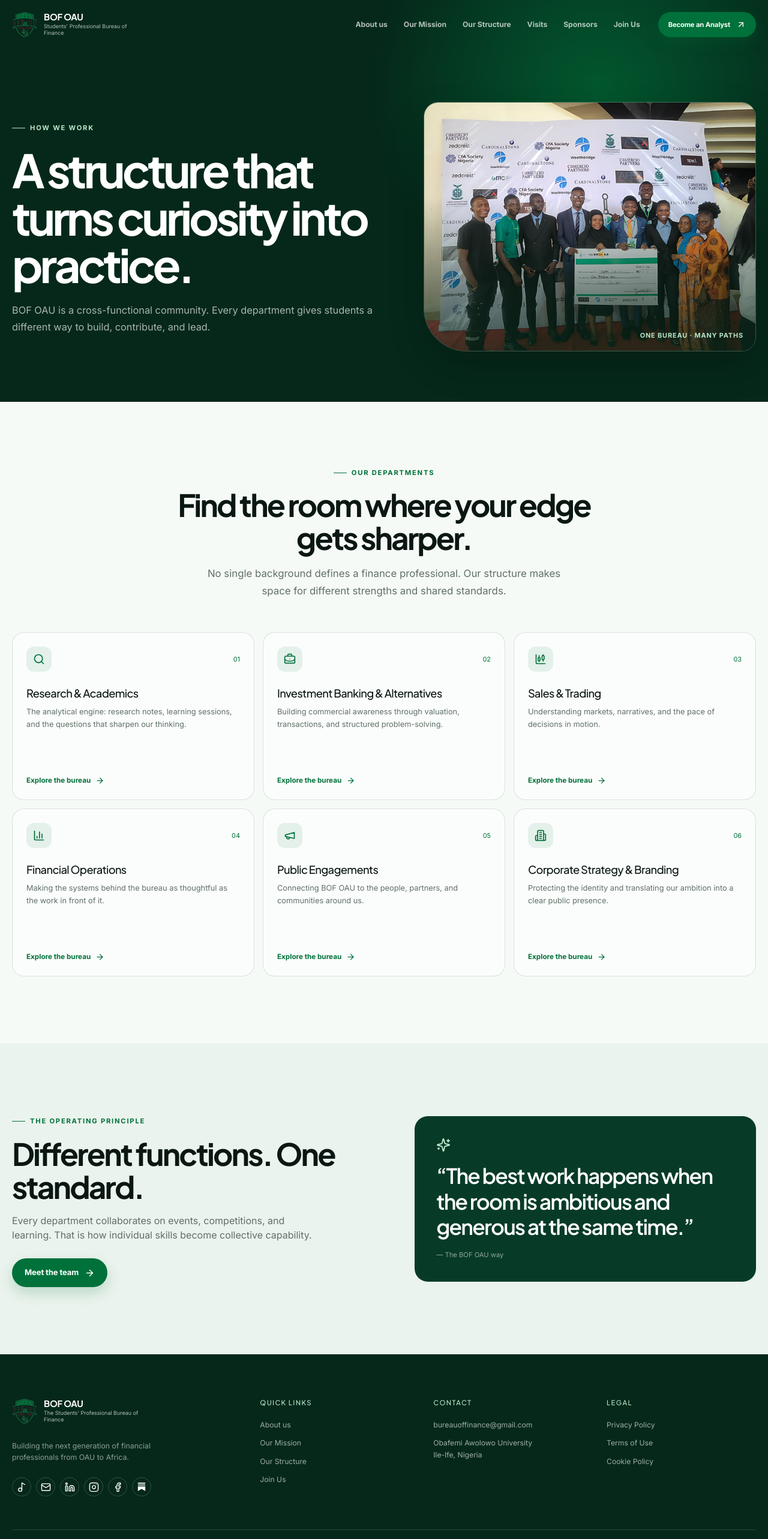
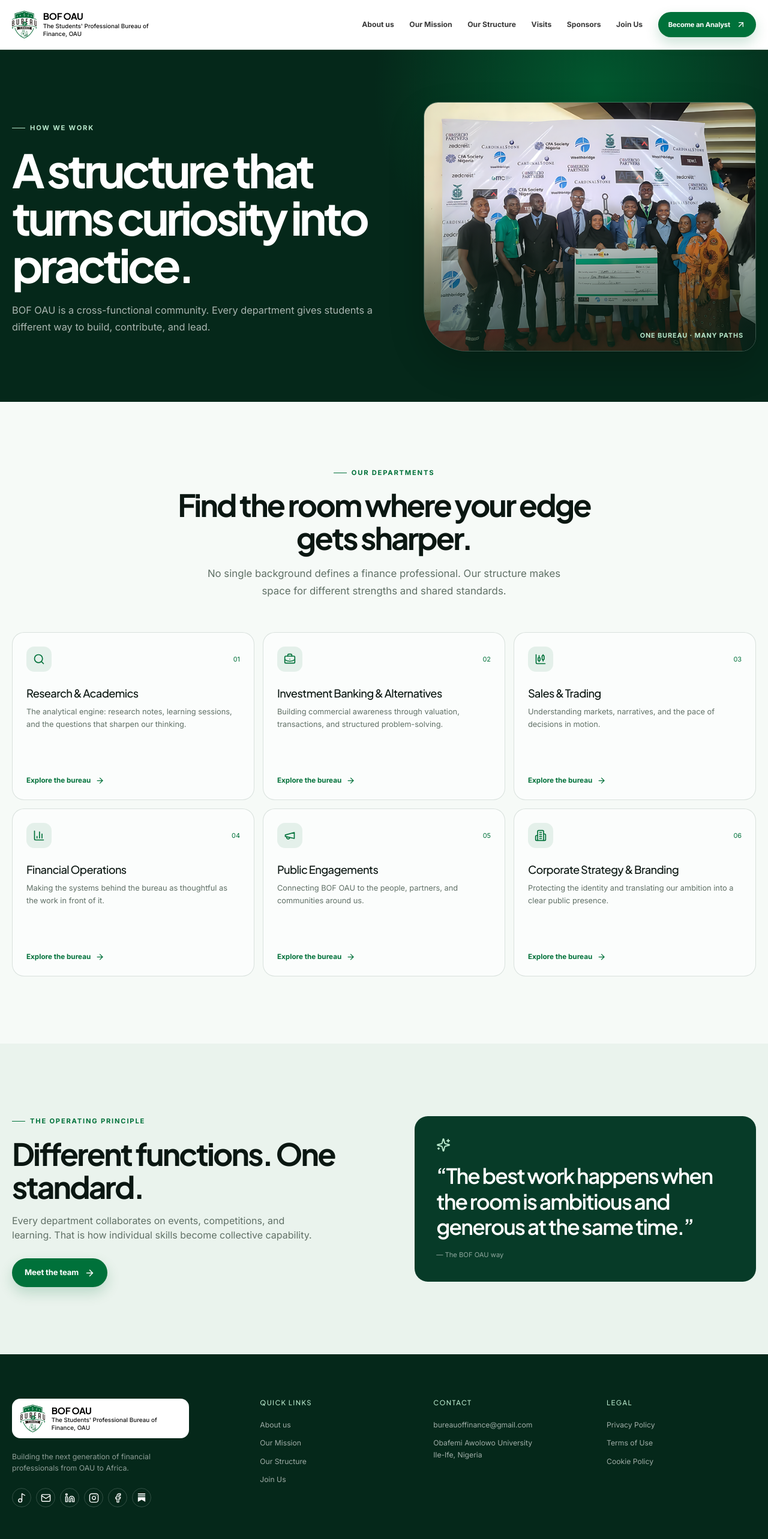
Before and after one commit to kingkreation/bof_oau, a React (Vite) app: page /structure in a window 1280 px wide. Shown: the top 2566 px of the page at 60% size. Built offline with nearby package versions, Linux system fonts and the light colour scheme.

Commit message:
Update full brand name and give header/brand area white background with crisp logo

```diff
--- a/src/components/common/Header.tsx
+++ b/src/components/common/Header.tsx
@@ -75,10 +75,10 @@ const Header: React.FC = () => {
     <header className={`site-header ${scrolled ? 'site-header--scrolled' : ''}`}>
       <div className="shell site-header__inner">
         <a className="brand-lockup" href={homeHref} onClick={closeMenu} aria-label="BOF OAU home">
-          <img src="/images/img_d64c46b0a850558.png" alt="BOF OAU logo" width="48" height="48" />
+          <img src="/images/bof.png" alt="BOF OAU logo" width="44" height="50" />
           <span>
             <strong>BOF OAU</strong>
-            <small>Students' Professional Bureau of Finance</small>
+            <small>The Students&apos; Professional Bureau of Finance, OAU</small>
           </span>
         </a>
 
--- a/src/pages/Home/FooterSection.tsx
+++ b/src/pages/Home/FooterSection.tsx
@@ -10,14 +10,14 @@ const FooterSection: React.FC = () => {
           <div className="footer-brand">
             <a className="brand-lockup brand-lockup--footer" href="#hero">
               <img
-                src="/images/img_d64c46b0a850558.png"
+                src="/images/bof.png"
                 alt="BOF OAU logo"
-                width="50"
+                width="44"
                 height="50"
               />
               <span>
                 <strong>BOF OAU</strong>
-                <small>The Students&apos; Professional Bureau of Finance</small>
+                <small>The Students&apos; Professional Bureau of Finance, OAU</small>
               </span>
             </a>
             <p>Building the next generation of financial professionals from OAU to Africa.</p>
```
Also changed, not shown: src/styles/tailwind.css.
